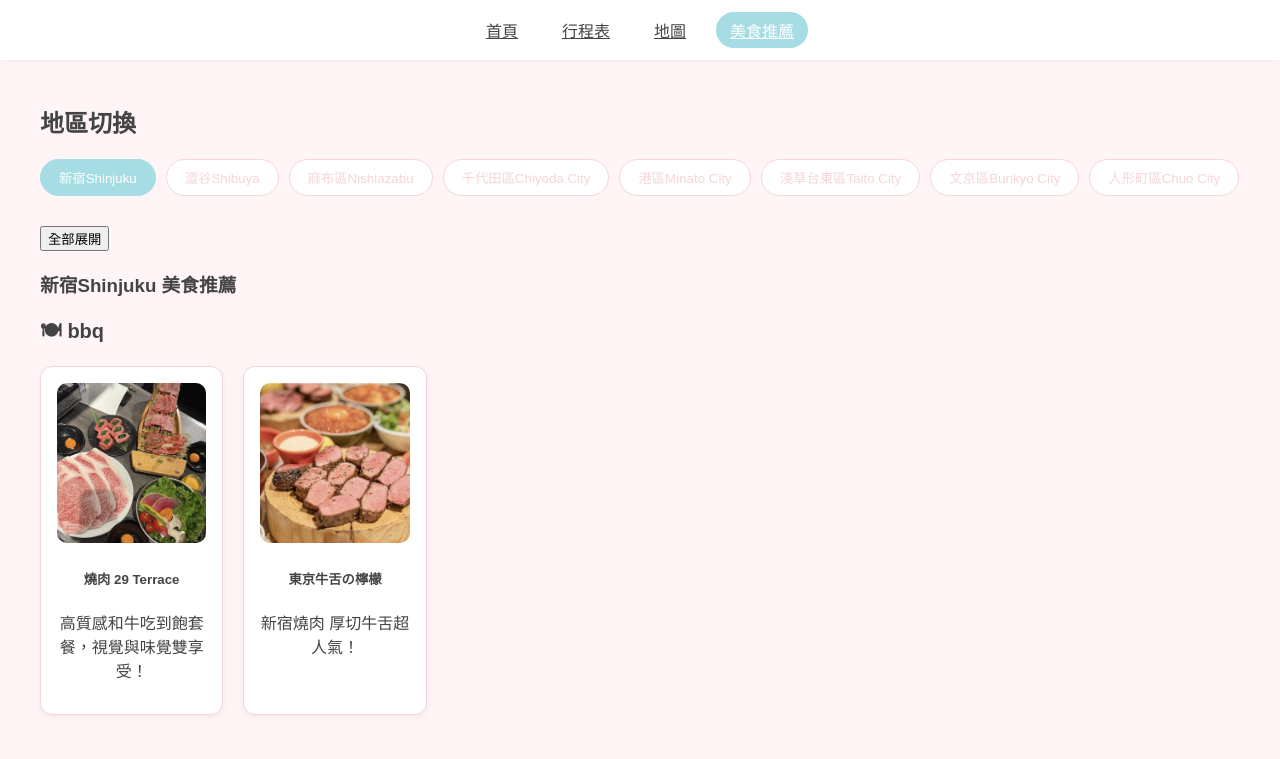
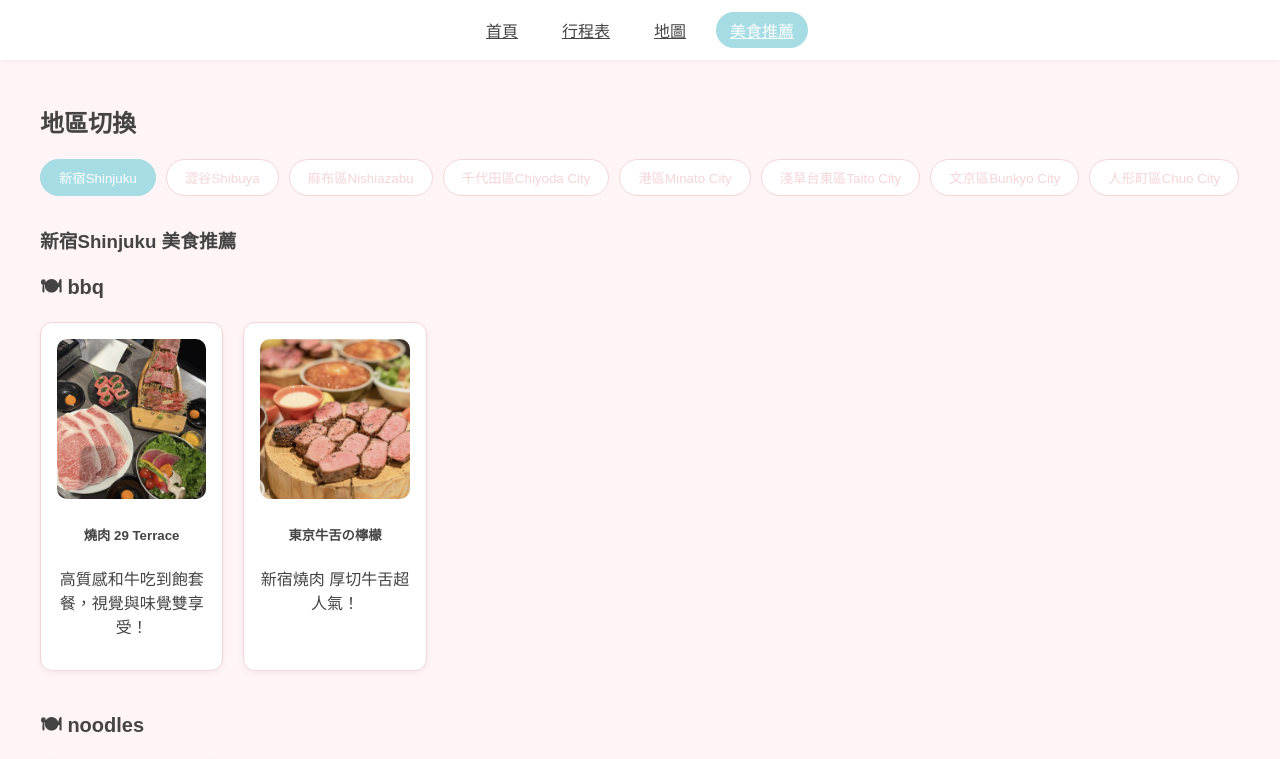
Before and after one commit to Fxiang68/japan-travel, a Vue app: page /food in a window 1280 px wide. Shown: the top 759 px of the page. Built offline with nearby package versions, Linux system fonts and the light colour scheme; a web font is replaced by a local one.

Commit message:
fix: add vue-router

```diff
--- a/src/views/Food.vue
+++ b/src/views/Food.vue
@@ -188,9 +188,6 @@ const foodData = {
 
 
     <div v-if="foodData[currentRegion]" class="region-content">
-      <button class="toggle-all-btn" @click="toggleAllCategories(currentRegion)">
-        {{ isAllExpanded ? "全部收合" : "全部展開" }}
-      </button>
       <h3>{{ currentRegion }} 美食推薦</h3>
 
       <div v-for="(items, category) in foodData[currentRegion]" :key="category" class="category-section">
@@ -223,7 +220,6 @@ const foodData = {
     <div id="map"></div>
   </div>
 </template>
-
 
 <style scoped>
 /* 外圍 */
```
